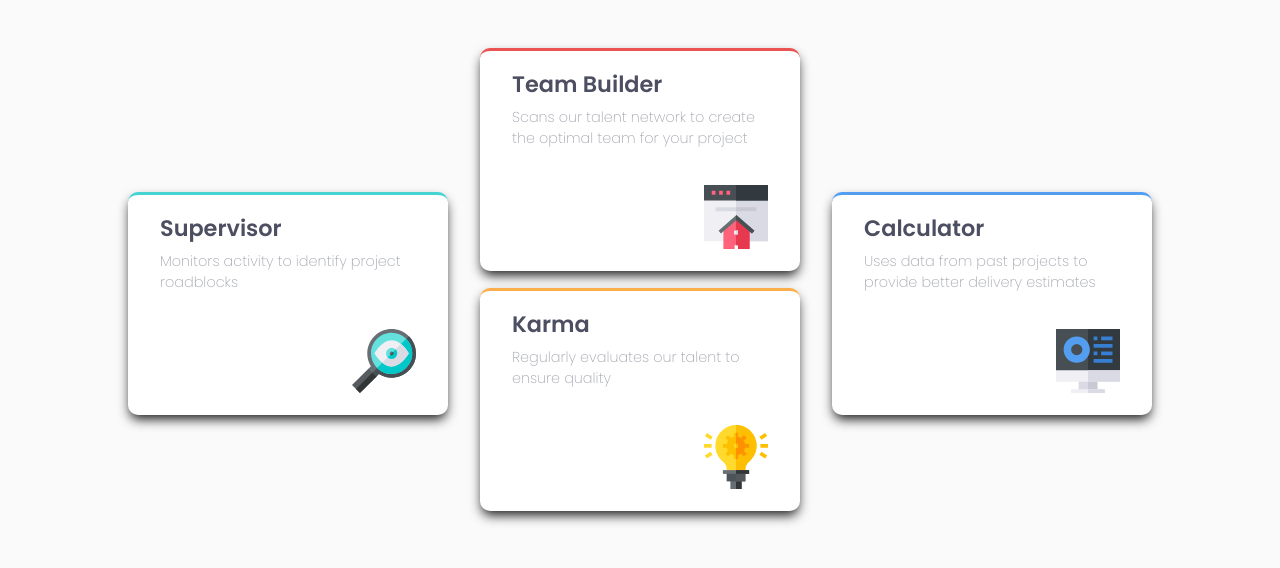
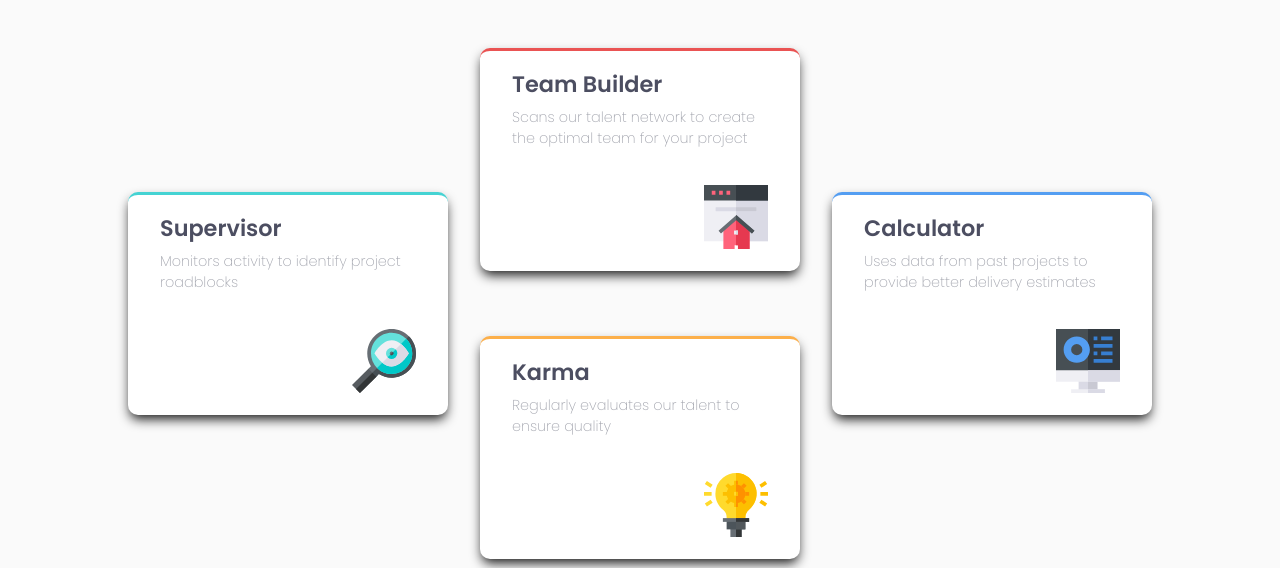
Before and after one commit to mohzys23/four-card-section, a plain HTML site: page four-card-feature-section/index.html in a window 1280 px wide. Shown: the part 208-776 px from the top of the page. Drawn offline with Linux system fonts and the light colour scheme.

Commit message:
Update style.css

```diff
--- a/four-card-feature-section/style.css
+++ b/four-card-feature-section/style.css
@@ -348,7 +348,7 @@ left:  37.5%;
 -moz-box-shadow: 0px 6px 12px -2px rgba(23,23,23,1);
 box-shadow: 0px 6px 12px -2px rgba(23,23,23,1);
 position: absolute;
-top: 62%;
+top: 68%;
 left: 37.5%;
 }
 
```
